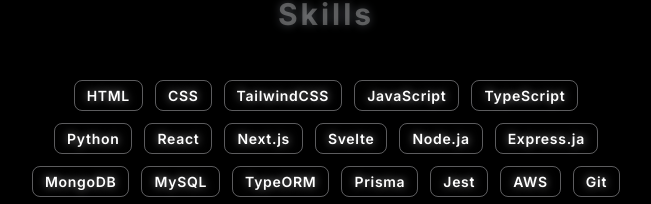
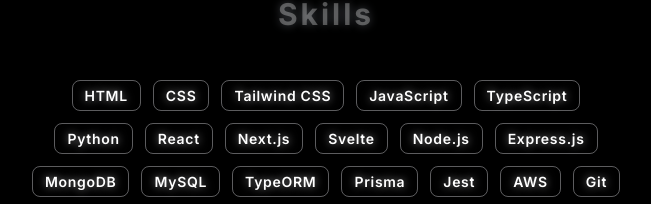
Before and after one commit to bilalwaheed099/bw-portfolio, a Next.js app: page / in a window 1280 px wide. Shown: the part 804-1008 px from the top of the page, without its empty margins (314-965 px from the left). Built offline with nearby package versions, Linux system fonts and the light colour scheme.

Commit message:
content-fix

```diff
--- a/app/page.tsx
+++ b/app/page.tsx
@@ -173,15 +173,15 @@
         <div className="flex flex-wrap justify-center gap-3 w-[90%] md:w-[64%] mx-auto">
           <p className="skill">HTML</p>
           <p className="skill">CSS</p>
-          <p className="skill">TailwindCSS</p>
+          <p className="skill">Tailwind CSS</p>
           <p className="skill">JavaScript</p>
           <p className="skill">TypeScript</p>
           <p className="skill">Python</p>
           <p className="skill">React</p>
           <p className="skill">Next.js</p>
           <p className="skill">Svelte</p>
-          <p className="skill">Node.ja</p>
-          <p className="skill">Express.ja</p>
+          <p className="skill">Node.js</p>
+          <p className="skill">Express.js</p>
           <p className="skill">MongoDB</p>
           <p className="skill">MySQL</p>
           <p className="skill">TypeORM</p>
```
